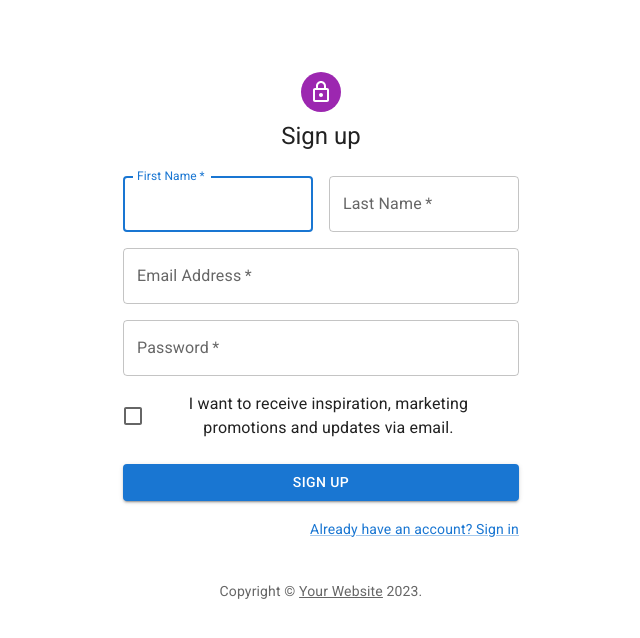
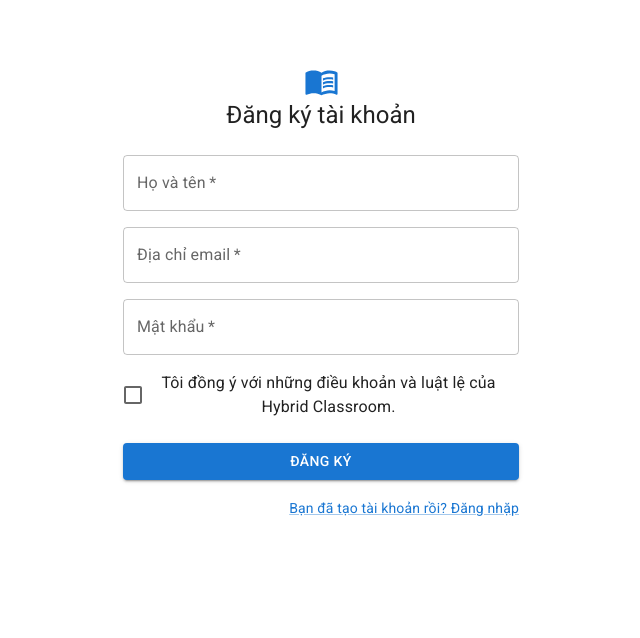
Before and after one commit to itsdabtw/Hybrid-Classroom, a React (Create React App) app: page /register in a window 1280 px wide. Shown: the top 638 px of the page, without its empty margins (319-959 px from the left). Built offline with nearby package versions, Linux system fonts and the light colour scheme.

Commit message:
"hello world"

```diff
--- a/src/App.js
+++ b/src/App.js
@@ -4,7 +4,7 @@
 import SignUp from './SignUp'
 import { Routes, Route} from 'react-router-dom';
 import Layout from './Layout';
-import Navbars from './components/Navbars';
+// import Navbars from './components/Navbars';
 
 function App() {
   return (
@@ -12,9 +12,9 @@
       <Route path="/" element={<Layout />}>
         <Route path="login" element={<SignIn/>} />
         <Route path="register" element={<SignUp/>} />
-        <Route path="*" element={<Navbars/>} />
-        <Route path="/" element={<Navbars/>} />
-        <Route path="Dashboard" element={<Dashboard/>} />
+        <Route path="*" element={<SignIn/>} />
+        <Route path="/" element={<SignIn/>} />
+        <Route path="home" element={<Dashboard/>} />
       </Route>
     </Routes>
   );
--- /dev/null
+++ b/src/AppBarMenuAvatar.js
@@ -0,0 +1,94 @@
+import * as React from 'react';
+import Box from '@mui/material/Box';
+import Avatar from '@mui/material/Avatar';
+import Menu from '@mui/material/Menu';
+import MenuItem from '@mui/material/MenuItem';
+import ListItemIcon from '@mui/material/ListItemIcon';
+import Divider from '@mui/material/Divider';
+import IconButton from '@mui/material/IconButton';
+import Tooltip from '@mui/material/Tooltip';
+import Settings from '@mui/icons-material/Settings';
+import Logout from '@mui/icons-material/Logout';
+
+export default function AccountMenu() {
+  const [anchorEl, setAnchorEl] = React.useState(null);
+  const open = Boolean(anchorEl);
+  const handleClick = (event) => {
+    setAnchorEl(event.currentTarget);
+  };
+  const handleClose = () => {
+    setAnchorEl(null);
+  };
+  return (
+    <React.Fragment>
+      <Box sx={{ display: 'flex', alignItems: 'center', textAlign: 'center' }}>
+        <Tooltip title="Account settings">
+          <IconButton
+            onClick={handleClick}
+            size="small"
+            sx={{ ml: 2 }}
+            aria-controls={open ? 'account-menu' : undefined}
+            aria-haspopup="true"
+            aria-expanded={open ? 'true' : undefined}
+          >
+            <Avatar sx={{ width: 32, height: 32 }} > A </Avatar>
+
+          </IconButton>
+
+        </Tooltip>
+      </Box>
+      <Menu
+        anchorEl={anchorEl}
+        id="account-menu"
+        open={open}
+        onClose={handleClose}
+        onClick={handleClose}
+        PaperProps={{
+          elevation: 0,
+          sx: {
+            overflow: 'visible',
+            filter: 'drop-shadow(0px 2px 8px rgba(0,0,0,0.32))',
+            mt: 1.5,
+            '& .MuiAvatar-root': {
+              width: 32,
+              height: 32,
+              ml: -0.5,
+              mr: 1,
+            },
+            '&:before': {
+              content: '""',
+              display: 'block',
+              position: 'absolute',
+              top: 0,
+              right: 14,
+              width: 10,
+              height: 10,
+              bgcolor: 'background.paper',
+              transform: 'translateY(-50%) rotate(45deg)',
+              zIndex: 0,
+            },
+          },
+        }}
+        transformOrigin={{ horizontal: 'right', vertical: 'top' }}
+        anchorOrigin={{ horizontal: 'right', vertical: 'bottom' }}
+      >
+        <MenuItem onClick={handleClose}>
+          <Avatar /> Tên người dùng
+        </MenuItem>
+        <Divider />
+        <MenuItem onClick={handleClose}>
+          <ListItemIcon>
+            <Settings fontSize="small" />
+          </ListItemIcon>
+          Thiết lập
+        </MenuItem>
+        <MenuItem onClick={handleClose}>
+          <ListItemIcon>
+            <Logout fontSize="small" />
+          </ListItemIcon>
+          Đăng xuất
+        </MenuItem>
+      </Menu>
+    </React.Fragment>
+  );
+}
--- a/src/Dashboard.js
+++ b/src/Dashboard.js
@@ -9,18 +9,19 @@
 import Typography from '@mui/material/Typography';
 import Divider from '@mui/material/Divider';
 import IconButton from '@mui/material/IconButton';
-import Badge from '@mui/material/Badge';
 import Container from '@mui/material/Container';
 import Grid from '@mui/material/Grid';
 import Paper from '@mui/material/Paper';
 import Link from '@mui/material/Link';
 import MenuIcon from '@mui/icons-material/Menu';
 import ChevronLeftIcon from '@mui/icons-material/ChevronLeft';
-import NotificationsIcon from '@mui/icons-material/Notifications';
+import MenuBookIcon from '@mui/icons-material/MenuBook';
 import { mainListItems, secondaryListItems } from './listItems';
-import Chart from './Chart';
-import Deposits from './Deposits';
 import Orders from './Orders';
+import Avatar from '@mui/material/Avatar';
+import { Button } from '@mui/material';
+import AppBarMenuAvatar from './AppBarMenuAvatar'
+import { useNavigate } from "react-router-dom";
 
 function Copyright(props) {
   return (
@@ -113,20 +114,27 @@
             >
               <MenuIcon />
             </IconButton>
+
+            <Button color ="inherit" sx={{ flexGrow: 1 }}>
+            <MenuBookIcon fontSize='large' />
             <Typography
+              pl={1}
               component="h1"
               variant="h6"
               color="inherit"
               noWrap
-              sx={{ flexGrow: 1 }}
             >
               Hybrid Classroom
             </Typography>
-            <IconButton color="inherit">
-              <Badge badgeContent={4} color="secondary">
-                <NotificationsIcon />
-              </Badge>
-            </IconButton>
+            </Button>
+
+
+
+
+
+            <AppBarMenuAvatar>
+            </AppBarMenuAvatar>
+
           </Toolbar>
         </AppBar>
         <Drawer variant="permanent" open={open}>
@@ -163,40 +171,13 @@
         >
           <Toolbar />
           <Container maxWidth="lg" sx={{ mt: 4, mb: 4 }}>
-            <Grid container spacing={3}>
-              {/* Chart */}
-              <Grid item xs={12} md={8} lg={9}>
-                <Paper
-                  sx={{
-                    p: 2,
-                    display: 'flex',
-                    flexDirection: 'column',
-                    height: 240,
-                  }}
-                >
-                  <Chart />
-                </Paper>
-              </Grid>
-              {/* Recent Deposits */}
-              <Grid item xs={12} md={4} lg={3}>
-                <Paper
-                  sx={{
-                    p: 2,
-                    display: 'flex',
-                    flexDirection: 'column',
-                    height: 240,
-                  }}
-                >
-                  <Deposits />
-                </Paper>
-              </Grid>
+
               {/* Recent Orders */}
               <Grid item xs={12}>
                 <Paper sx={{ p: 2, display: 'flex', flexDirection: 'column' }}>
                   <Orders />
                 </Paper>
               </Grid>
-            </Grid>
             <Copyright sx={{ pt: 4 }} />
           </Container>
         </Box>
--- a/src/SignIn.js
+++ b/src/SignIn.js
@@ -8,25 +8,13 @@
 import Link from '@mui/material/Link';
 import Grid from '@mui/material/Grid';
 import Box from '@mui/material/Box';
-import LockOutlinedIcon from '@mui/icons-material/LockOutlined';
+import MenuBookIcon from '@mui/icons-material/MenuBook';
 import Typography from '@mui/material/Typography';
 import Container from '@mui/material/Container';
 import { createTheme, ThemeProvider } from '@mui/material/styles';
 import { useNavigate } from "react-router-dom";
 
 
-function Copyright(props) {
-  return (
-    <Typography variant="body2" color="text.secondary" align="center" {...props}>
-      {'Copyright © '}
-      <Link color="inherit" href="https://mui.com/">
-        Your Website
-      </Link>{' '}
-      {new Date().getFullYear()}
-      {'.'}
-    </Typography>
-  );
-}
 
 const theme = createTheme();
 
@@ -34,7 +22,7 @@
   const navigate = useNavigate();
 
   const handleSubmit = (event) => {
-    navigate("/Dashboard")
+    navigate("/home")
     event.preventDefault();
     const data = new FormData(event.currentTarget);
     console.log({
@@ -55,11 +43,9 @@
             alignItems: 'center',
           }}
         >
-          <Avatar sx={{ m: 1, bgcolor: 'secondary.main' }}>
-            <LockOutlinedIcon />
-          </Avatar>
+            <MenuBookIcon color='primary' fontSize='large' />
           <Typography component="h1" variant="h5">
-            Sign in
+            HYBRID CLASSROOM
           </Typography>
           <Box component="form" onSubmit={handleSubmit} noValidate sx={{ mt: 1 }}>
             <TextField
@@ -67,7 +53,7 @@
               required
               fullWidth
               id="email"
-              label="Email Address"
+              label="Địa chỉ Email"
               name="email"
               autoComplete="email"
               autoFocus
@@ -77,14 +63,14 @@
               required
               fullWidth
               name="password"
-              label="Password"
+              label="Mật khẩu"
               type="password"
               id="password"
               autoComplete="current-password"
             />
             <FormControlLabel
               control={<Checkbox value="remember" color="primary" />}
-              label="Remember me"
+              label="Nhớ mật khẩu"
             />
             <Button
               type="submit"
@@ -92,23 +78,17 @@
               variant="contained"
               sx={{ mt: 3, mb: 2 }}
             >
-              Sign In
+              ĐĂNG NHẬP
             </Button>
             <Grid container>
-              <Grid item xs>
-                <Link href="#" variant="body2">
-                  Forgot password?
-                </Link>
-              </Grid>
               <Grid item>
                 <Link href="#" variant="body2">
-                  {"Don't have an account? Sign Up"}
+                  {"Chưa có tài khoản? Đăng ký"}
                 </Link>
               </Grid>
             </Grid>
           </Box>
         </Box>
-        <Copyright sx={{ mt: 8, mb: 4 }} />
       </Container>
     </ThemeProvider>
   );
--- a/src/SignUp.js
+++ b/src/SignUp.js
@@ -1,5 +1,4 @@
 import * as React from 'react';
-import Avatar from '@mui/material/Avatar';
 import Button from '@mui/material/Button';
 import CssBaseline from '@mui/material/CssBaseline';
 import TextField from '@mui/material/TextField';
@@ -8,23 +7,11 @@
 import Link from '@mui/material/Link';
 import Grid from '@mui/material/Grid';
 import Box from '@mui/material/Box';
-import LockOutlinedIcon from '@mui/icons-material/LockOutlined';
+import MenuBookIcon from '@mui/icons-material/MenuBook';
 import Typography from '@mui/material/Typography';
 import Container from '@mui/material/Container';
 import { createTheme, ThemeProvider } from '@mui/material/styles';
 
-function Copyright(props) {
-  return (
-    <Typography variant="body2" color="text.secondary" align="center" {...props}>
-      {'Copyright © '}
-      <Link color="inherit" href="https://mui.com/">
-        Your Website
-      </Link>{' '}
-      {new Date().getFullYear()}
-      {'.'}
-    </Typography>
-  );
-}
 
 const theme = createTheme();
 
@@ -50,33 +37,20 @@
             alignItems: 'center',
           }}
         >
-          <Avatar sx={{ m: 1, bgcolor: 'secondary.main' }}>
-            <LockOutlinedIcon />
-          </Avatar>
+          <MenuBookIcon color='primary' fontSize='large' />
           <Typography component="h1" variant="h5">
-            Sign up
+            Đăng ký tài khoản
           </Typography>
           <Box component="form" noValidate onSubmit={handleSubmit} sx={{ mt: 3 }}>
             <Grid container spacing={2}>
-              <Grid item xs={12} sm={6}>
-                <TextField
-                  autoComplete="given-name"
-                  name="firstName"
-                  required
-                  fullWidth
-                  id="firstName"
-                  label="First Name"
-                  autoFocus
-                />
-              </Grid>
-              <Grid item xs={12} sm={6}>
+              <Grid item xs={12}>
                 <TextField
                   required
                   fullWidth
-                  id="lastName"
-                  label="Last Name"
-                  name="lastName"
-                  autoComplete="family-name"
+                  id="fullname"
+                  label="Họ và tên"
+                  name="fullname"
+                  autoComplete="fullname"
                 />
               </Grid>
               <Grid item xs={12}>
@@ -84,7 +58,7 @@
                   required
                   fullWidth
                   id="email"
-                  label="Email Address"
+                  label="Địa chỉ email"
                   name="email"
                   autoComplete="email"
                 />
@@ -94,7 +68,7 @@
                   required
                   fullWidth
                   name="password"
-                  label="Password"
+                  label="Mật khẩu"
                   type="password"
                   id="password"
                   autoComplete="new-password"
@@ -103,7 +77,7 @@
               <Grid item xs={12}>
                 <FormControlLabel
                   control={<Checkbox value="allowExtraEmails" color="primary" />}
-                  label="I want to receive inspiration, marketing promotions and updates via email."
+                  label="Tôi đồng ý với những điều khoản và luật lệ của Hybrid Classroom."
                 />
               </Grid>
             </Grid>
@@ -113,18 +87,17 @@
               variant="contained"
               sx={{ mt: 3, mb: 2 }}
             >
-              Sign Up
+              ĐĂNG KÝ
             </Button>
             <Grid container justifyContent="flex-end">
               <Grid item>
                 <Link href="#" variant="body2">
-                  Already have an account? Sign in
+                  Bạn đã tạo tài khoản rồi? Đăng nhặp
                 </Link>
               </Grid>
             </Grid>
           </Box>
         </Box>
-        <Copyright sx={{ mt: 5 }} />
       </Container>
     </ThemeProvider>
   );
```
